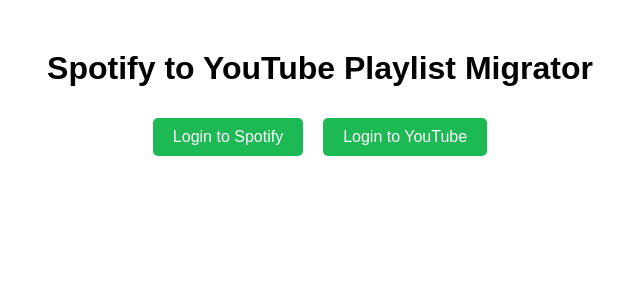
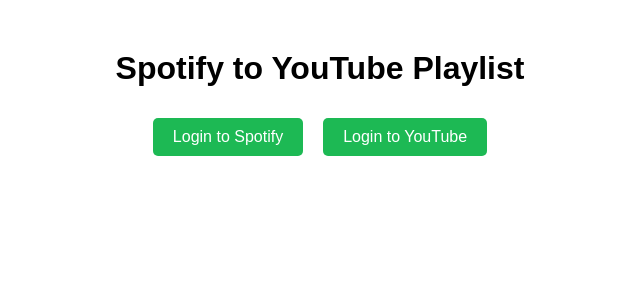
Before and after one commit to parthsolanki1498/spotify-to-youtube, a React (Create React App) app: page / in a window 1280 px wide. Shown: the top 300 px of the page, without its empty margins (320-960 px from the left). Built offline with nearby package versions, Linux system fonts and the light colour scheme; what spotify-web-api-js would draw is missing.

Commit message:
Title changed

```diff
--- a/src/App.js
+++ b/src/App.js
@@ -119,7 +119,7 @@
   return (
     <GoogleOAuthProvider clientId="your-google-client-id">
       <div className="App">
-        <h1>Spotify to YouTube Playlist Migrator</h1>
+        <h1>Spotify to YouTube Playlist</h1>
 
         {/* Buttons to log in to Spotify and YouTube */}
         <button onClick={handleSpotifyLogin}>Login to Spotify</button>
```
